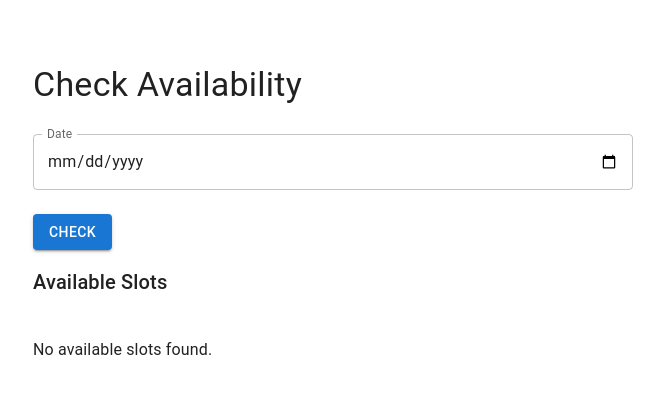
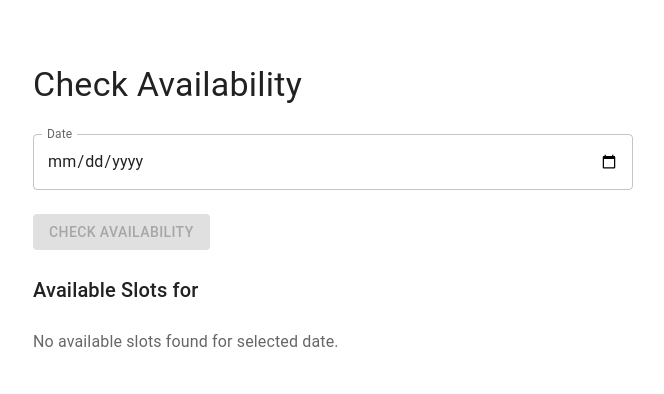
Before and after one commit to leelee222/Restaurant-Table-Booking-System, a Next.js app in the folder Frontend/table-booking-system/: page /availability in a window 1280 px wide. Shown: the top 394 px of the page, without its empty margins (307-971 px from the left). Built offline with nearby package versions, Linux system fonts and the light colour scheme.

Commit message:
corrections

```diff
--- a/Frontend/table-booking-system/src/app/components/AvailabilityDisplay.tsx
+++ b/Frontend/table-booking-system/src/app/components/AvailabilityDisplay.tsx
@@ -1,25 +1,87 @@
 "use client";
 
 import React, { useState } from "react";
-import { Box, TextField, Button, Typography, List, ListItem, ListItemText } from "@mui/material";
+import {
+  Box,
+  TextField,
+  Button,
+  Typography,
+  List,
+  ListItem,
+  ListItemText,
+  CircularProgress,
+  Alert,
+  Chip
+} from "@mui/material";
+
+interface TimeSlot {
+  time: string;
+  remainingCapacity: number;
+}
+
+interface AvailabilityResponse {
+  date: string;
+  availableSlots: string[];
+  slotsInfo: TimeSlot[];
+}
 
 const AvailabilityDisplay: React.FC = () => {
-  const [date, setDate] = useState("");
-  const [availableSlots, setAvailableSlots] = useState<string[]>([]);
+  const [date, setDate] = useState<string>("");
+  const [slots, setSlots] = useState<TimeSlot[]>([]);
+  const [loading, setLoading] = useState<boolean>(false);
+  const [error, setError] = useState<string | null>(null);
 
   const handleFetch = async () => {
+    if (!date) return;
+
+    setLoading(true);
+    setError(null);
+
     try {
-      const response = await fetch(`https://restaurant-table-booking-system-production.up.railway.app/get-available-slots?date=${date}`);
-      const data = await response.json();
+      const response = await fetch(`http://localhost:5000/get-available-slots?date=${date}`);
+      const data: AvailabilityResponse = await response.json();
+      console.log('Received data:', data); // Debug log
+
 
       if (response.ok) {
-        setAvailableSlots(data);
+        setSlots(data.slotsInfo);
       } else {
-        setAvailableSlots([]);
+        setError('Failed to fetch slots');
+        setSlots([]);
       }
     } catch (error) {
-      console.error("Error fetching available slots:", error);
+      setError('Server connection error');
+      setSlots([]);
+    } finally {
+      setLoading(false);
     }
+  };
+
+  const renderSlots = () => {
+    if (!Array.isArray(slots)) return null;
+
+    return slots.map((slot) => (
+      <ListItem
+        key={slot.time}
+        sx={{
+          border: 1,
+          borderColor: 'divider',
+          borderRadius: 1,
+          mb: 1
+        }}
+      >
+        <ListItemText
+          primary={slot.time}
+          secondary={
+            <Chip
+              label={`${slot.remainingCapacity} tables available`}
+              color={slot.remainingCapacity > 2 ? "success" : "warning"}
+              size="small"
+            />
+          }
+        />
+      </ListItem>
+    ));
   };
 
   return (
@@ -27,6 +89,7 @@ const AvailabilityDisplay: React.FC = () => {
       <Typography variant="h4" gutterBottom>
         Check Availability
       </Typography>
+
       <TextField
         fullWidth
         label="Date"
@@ -35,24 +98,41 @@ const AvailabilityDisplay: React.FC = () => {
         onChange={(e) => setDate(e.target.value)}
         margin="normal"
         InputLabelProps={{ shrink: true }}
+        disabled={loading}
       />
-      <Button variant="contained" color="primary" onClick={handleFetch} sx={{ mt: 2 }}>
-        Check
+
+      <Button
+        variant="contained"
+        color="primary"
+        onClick={handleFetch}
+        disabled={loading || !date}
+        sx={{ mt: 2 }}
+      >
+        {loading ? <CircularProgress size={24} /> : 'Check Availability'}
       </Button>
-      <Typography variant="h6" sx={{ mt: 2 }}>
-        Available Slots
-      </Typography>
-      <List sx={{ mt: 2 }}>
-        {availableSlots.length > 0 ? (
-          availableSlots.map((slot) => (
-            <ListItem key={slot}>
-              <ListItemText primary={`Time: ${slot}`} />
-            </ListItem>
-          ))
-        ) : (
-          <Typography sx={{ mt: 2 }}>No available slots found.</Typography>
-        )}
-      </List>
+
+      {error && (
+        <Alert severity="error" sx={{ mt: 2 }}>
+          {error}
+        </Alert>
+      )}
+
+      {!loading && !error && (
+        <>
+          <Typography variant="h6" sx={{ mt: 3, mb: 2 }}>
+            Available Slots for {date}
+          </Typography>
+          <List>
+            {slots && slots.length > 0 ? (
+              renderSlots()
+            ) : (
+              <Typography color="text.secondary">
+                No available slots found for selected date.
+              </Typography>
+            )}
+          </List>
+        </>
+      )}
     </Box>
   );
 };
```
Also changed, not shown: 1 other file (tests, documents, lock files or other folders).
